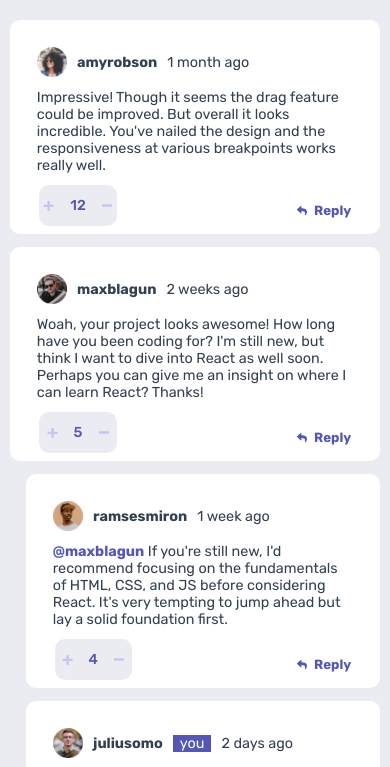
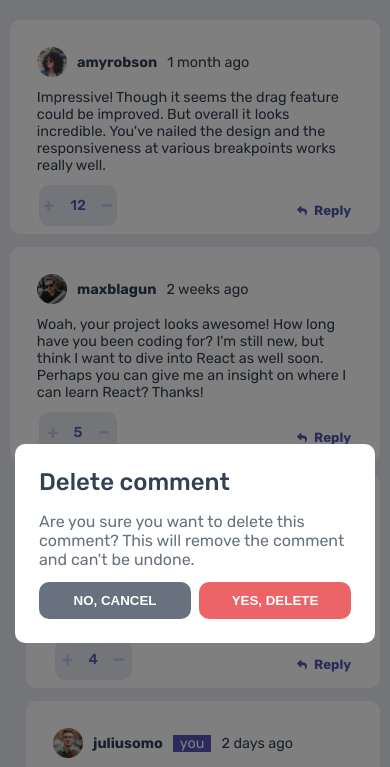
Before and after one commit to Pdave-dcn/Interactive-comment-section, a plain HTML site: page index.html in a window 390 px wide. Shown: the top 767 px of the page. Drawn offline with Linux system fonts and the light colour scheme.

Commit message:
Made the popup design and made it  responsive

```diff
--- a/index.html
+++ b/index.html
@@ -24,6 +24,17 @@
   <body>
     <main>
       <section class="comment-section">
+        <div class="popup-container">
+          <h1>Delete comment</h1>
+          <p>
+            Are you sure you want to delete this comment? This will remove the
+            comment and can't be undone.
+          </p>
+          <div class="no-yes-btns">
+            <button class="no-btn">NO, CANCEL</button>
+            <button class="yes-btn">YES, DELETE</button>
+          </div>
+        </div>
         <div class="comments-container js-comments-container"></div>
         <div class="currentUser-container js-currentUser-container"></div>
       </section>
@@ -36,5 +47,6 @@
       </div>
       <script src="scripts/main.js" type="module"></script>
     </main>
+    <div class="overlay"></div>
   </body>
 </html>
--- a/styles/style.scss
+++ b/styles/style.scss
@@ -41,11 +41,65 @@ body {
   @include font-family();
 
   .comment-section {
+    position: relative;
     display: flex;
     flex-direction: column;
     justify-content: center;
     align-items: center;
     color: $color-Dark-blue;
+  }
+
+  .overlay {
+    position: fixed;
+    top: 0;
+    left: 0;
+    width: 100%;
+    height: 100%;
+    background-color: rgba($color: #000000, $alpha: 0.5);
+  }
+}
+
+.popup-container {
+  position: absolute;
+  top: 38%;
+  background-color: white;
+  width: 25%;
+  padding: 1.5rem;
+  border-radius: $border-radius;
+  z-index: 100;
+
+  h1 {
+    margin-bottom: 1rem;
+    color: $color-Dark-blue;
+    font-weight: 500;
+  }
+
+  p {
+    margin-bottom: 0.8rem;
+    color: $color-Grayish-Blue;
+  }
+
+  .no-yes-btns {
+    display: flex;
+    gap: 0.5rem;
+  }
+
+  .no-btn,
+  .yes-btn {
+    flex: 1;
+    @include comments-btn-style();
+    border-radius: $border-radius;
+    padding: 0.7rem;
+    font-weight: $font-weight;
+    color: white;
+  }
+
+  .no-btn {
+    background-color: $color-Grayish-Blue;
+  }
+
+  .yes-btn {
+    background-color: $color-Soft-Red;
   }
 }
 
@@ -262,13 +316,17 @@ body {
   }
 }
 
-@media screen and (max-width: 945px) {
+@media screen and (max-width: 920px) {
   .comments-container {
     width: 70%;
   }
 
   .currentUser-container {
     width: 70%;
+  }
+
+  .popup-container {
+    width: 30%;
   }
 }
 
@@ -279,6 +337,12 @@ body {
 
   .currentUser-container {
     width: 75%;
+  }
+}
+
+@media screen and (max-width: 770px) {
+  .popup-container {
+    width: 40%;
   }
 }
 
@@ -324,6 +388,12 @@ body {
 
   .currentUser-container {
     width: 95%;
+  }
+}
+
+@media screen and (max-width: 580px) {
+  .popup-container {
+    width: 50%;
   }
 }
 
@@ -399,6 +469,12 @@ body {
   }
 }
 
+@media screen and (max-width: 468px) {
+  .popup-container {
+    width: 60%;
+  }
+}
+
 @media screen and (max-width: 400px) {
   .comments-container {
     .comment {
@@ -433,3 +509,9 @@ body {
     }
   }
 }
+
+@media screen and (max-width: 391px) {
+  .popup-container {
+    width: 80%;
+  }
+}
```
Also changed, not shown: styles/style.css, 1 other file.
